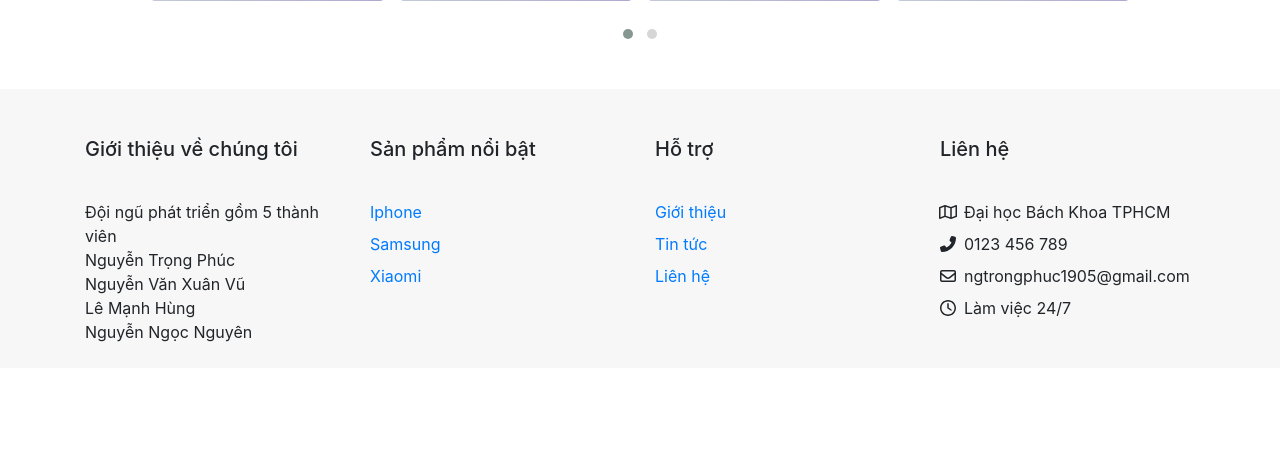
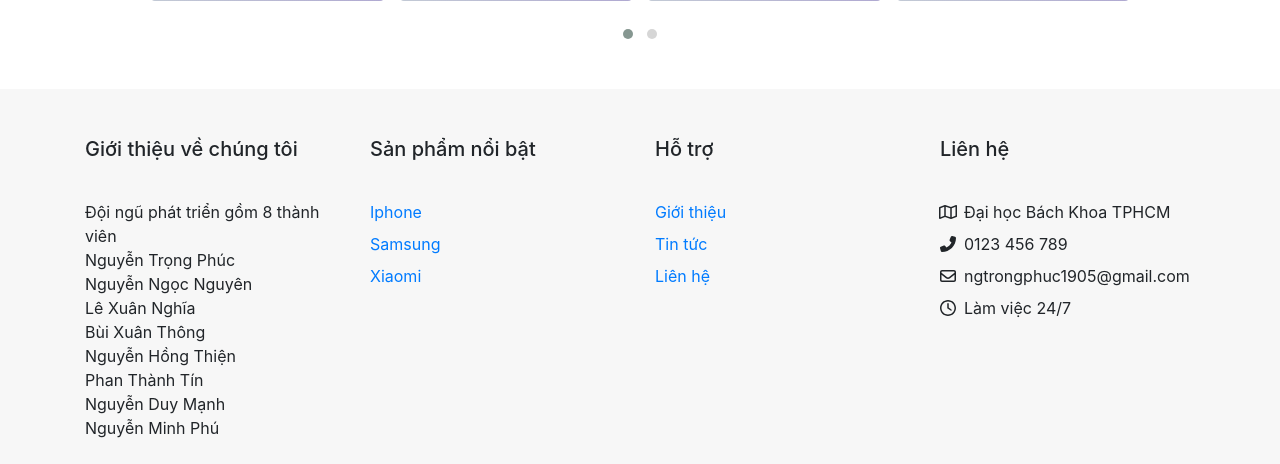
Before and after one commit to PhucNguyen1905/SPhone, a PHP site: page /BKPhone/ in a window 1280 px wide. Shown: the part 4155-4619 px from the top of the page. Before the commit the page ends 4497 px from the top, so only its background shows below. Run offline with PHP 8.4, Linux system fonts and the light colour scheme; data comes from the database, SQL or seed files in the repository; some libraries are stand-ins or nearby versions.

Commit message:
update image

```diff
--- a/mvc/views/blocks/footer.php
+++ b/mvc/views/blocks/footer.php
@@ -9,11 +9,15 @@
                 <!-- Links -->
                 <h5>Giới thiệu về chúng tôi</h5>
                 <hr class="color-primary mb-4 mt-0 d-inline-block mx-auto w-60">
-                <p class="foot-desc mb-0">Đội ngũ phát triển gồm 5 thành viên</p>
+                <p class="foot-desc mb-0">Đội ngũ phát triển gồm 8 thành viên</p>
                 <p class="foot-desc mb-0">Nguyễn Trọng Phúc </p>
-                <p class="foot-desc mb-0">Nguyễn Văn Xuân Vũ </p>
-                <p class="foot-desc mb-0">Lê Mạnh Hùng </p>
                 <p class="foot-desc mb-0">Nguyễn Ngọc Nguyên </p>
+                <p class="foot-desc mb-0">Lê Xuân Nghĩa </p>
+                <p class="foot-desc mb-0">Bùi Xuân Thông </p>
+                <p class="foot-desc mb-0">Nguyễn Hồng Thiện </p>
+                <p class="foot-desc mb-0">Phan Thành Tín </p>
+                <p class="foot-desc mb-0">Nguyễn Duy Mạnh </p>
+                <p class="foot-desc mb-0">Nguyễn Minh Phú </p>
             </div>
             <!-- Grid column -->
             <hr class="clearfix w-100 d-md-none">
--- a/mvc/views/components/gioithieu.php
+++ b/mvc/views/components/gioithieu.php
@@ -38,7 +38,7 @@
                 <div class="col-md-6 col-xl-3">
                     <div class="card-founder">
                         <img src="https://gptgroup.net/img/personnel/img/1650856925245_644234514_leader-img.jpg" alt="founder">
-                        <p>Lê Mạnh Hùng</p>
+                        <p>Lê Xuân Nghĩa</p>
                         <p>CMO</p>
                     </div>
                 </div>
@@ -52,7 +52,7 @@
                 <div class="col-md-6 col-xl-3">
                     <div class="card-founder">
                         <img src="https://gptgroup.net/img/personnel/img/1650856925245_644234514_leader-img.jpg" alt="founder">
-                        <p>Nguyễn Văn Xuân Vũ</p>
+                        <p>Nguyễn Duy Mạnh</p>
                         <p>CIO</p>
                     </div>
                 </div>
--- a/mvc/views/components/sliderbar.php
+++ b/mvc/views/components/sliderbar.php
@@ -4,10 +4,10 @@
         <div id="carouselExampleControls" class="carousel slide" data-ride="carousel">
             <div class="carousel-inner">
                 <div class="carousel-item active">
-                    <img class="d-block w-100" src="https://cdn2.cellphones.com.vn/690x300/https://dashboard.cellphones.com.vn/storage/s22.png" alt="First slide">
+                    <img class="d-block w-100" src="https://cdn2.cellphones.com.vn/690x300/https://dashboard.cellphones.com.vn/storage/IMG_20221005_191207_930.png" alt="First slide">
                 </div>
                 <div class="carousel-item">
-                    <img class="d-block w-100" src="https://cdn2.cellphones.com.vn/690x300/https://dashboard.cellphones.com.vn/storage/Ipad%20mini%206.png" alt="Second slide">
+                    <img class="d-block w-100" src="https://cdn2.cellphones.com.vn/690x300/https://dashboard.cellphones.com.vn/storage/12t-sliding-pre-order.png" alt="Second slide">
                 </div>
                 <div class="carousel-item">
                     <img class="d-block w-100" src="https://cdn2.cellphones.com.vn/690x300/https://dashboard.cellphones.com.vn/storage/Xiaomi%20LP.png" alt="Third slide">
@@ -23,8 +23,8 @@
             </a>
         </div>
         <div class="imgSliderFlex">
-            <img style="margin-bottom: 10px;" src="https://cdn2.cellphones.com.vn/690x300/https://dashboard.cellphones.com.vn/storage/RB_galaxy-A73.jpg" alt="Third slide" class="imgSlider">
-            <img src="https://cdn2.cellphones.com.vn/690x300/https://dashboard.cellphones.com.vn/storage/RightBanner_Desktop%20ver%202.png" alt="Third slide" class="imgSlider">
+            <img style="margin-bottom: 10px;" src="https://cdn2.cellphones.com.vn/690x300/https://dashboard.cellphones.com.vn/storage/Fold3.png" alt="Third slide" class="imgSlider">
+            <img src="https://cdn2.cellphones.com.vn/690x300/https://dashboard.cellphones.com.vn/storage/zenbook%2014.png" alt="Third slide" class="imgSlider">
         </div>
     </div>
     <!-- End Slider -->
```
